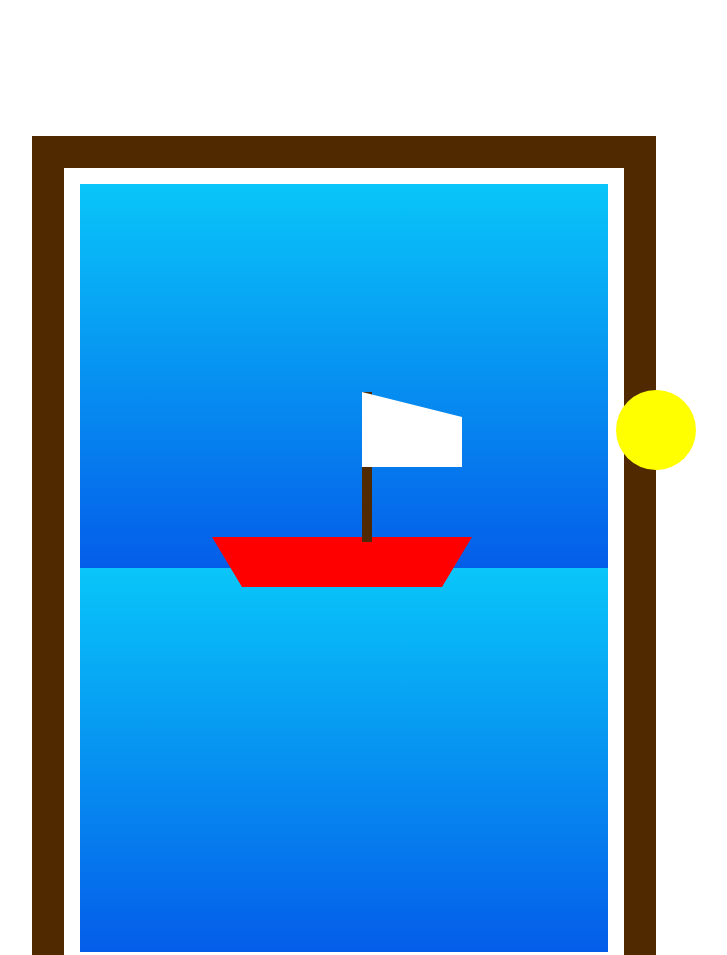
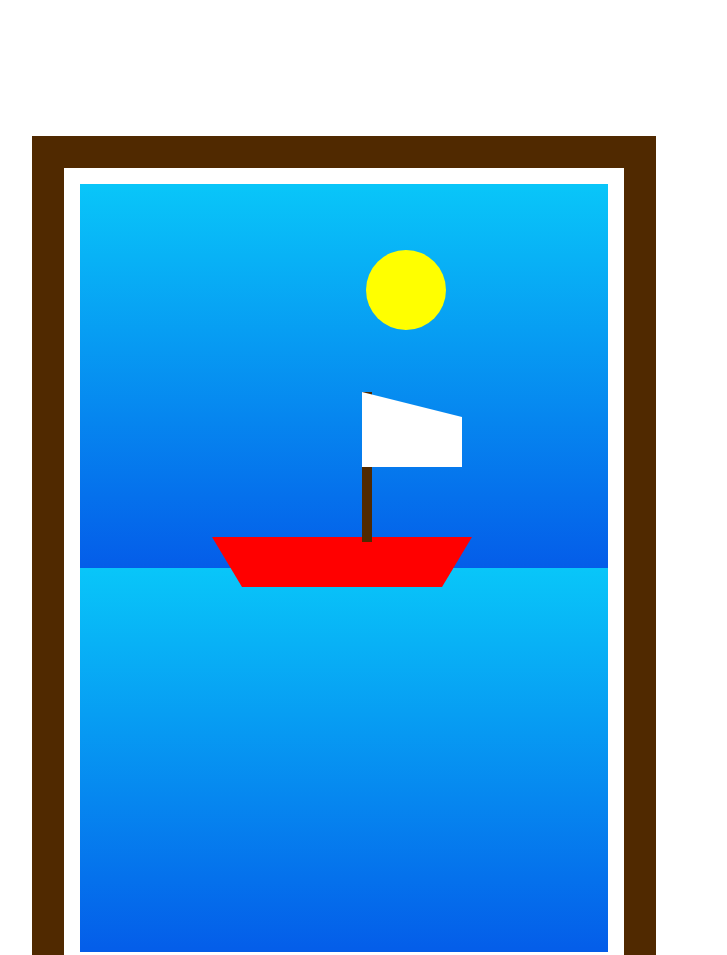
Before and after one commit to shishpt/1-2-HTMLCSSLayouting, a plain HTML site: page index.html in a window 1280 px wide. Shown: the top 955 px of the page, without its empty margins (104-831 px from the left). Drawn offline with Linux system fonts and the light colour scheme.

Commit message:
modify positioning in css

```diff
--- a/style.css
+++ b/style.css
@@ -50,8 +50,8 @@ body {
 
 .sun {
     position: absolute;
-    margin-top: 150px;
-    margin-left: 400px;
+    margin-top: 10px;
+    margin-left: 150px;
     left: 20em;
     height: 5em;
     width: 5em;
```
